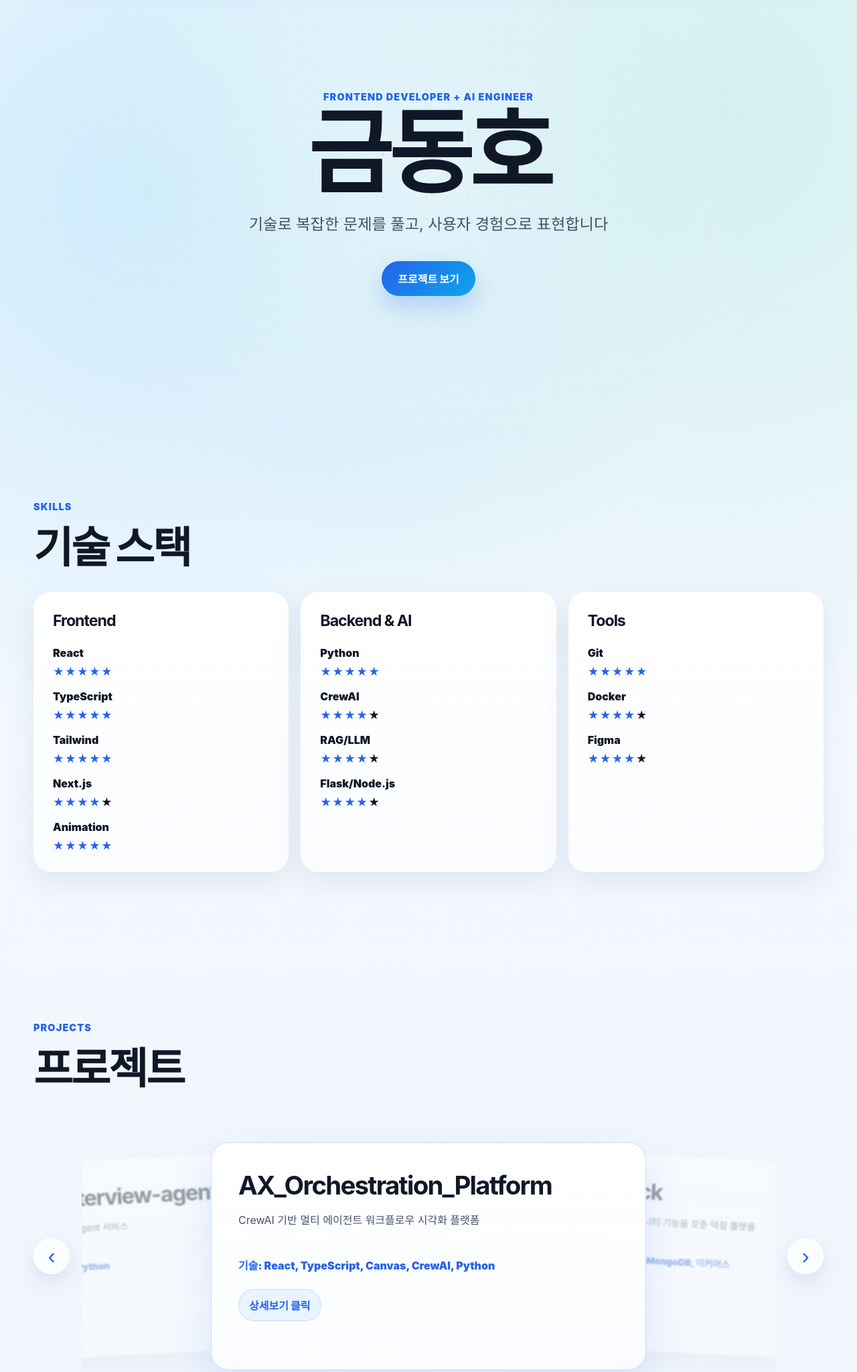
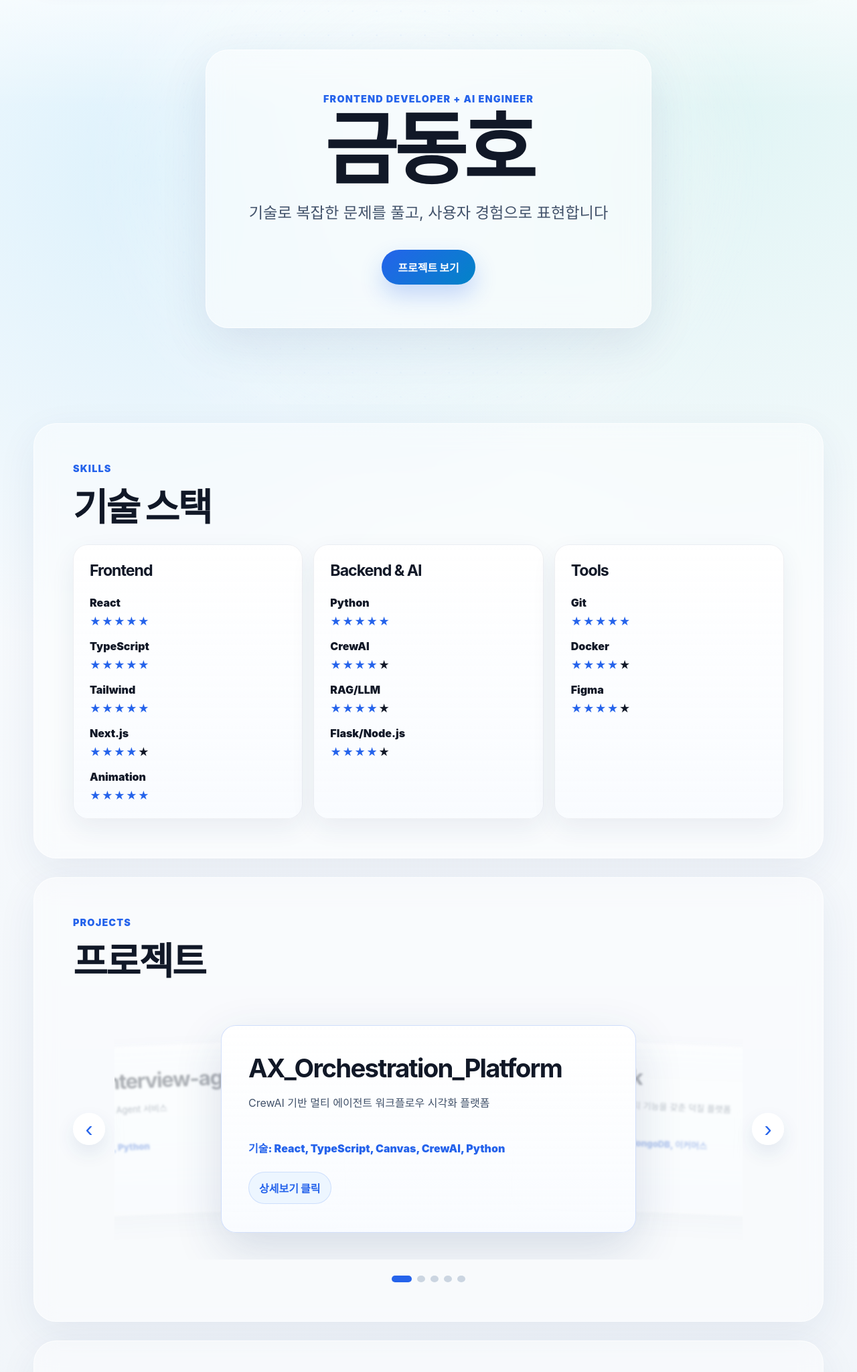
Before and after one commit to gold3534-tech/portfolio_website, a plain HTML site: page index.html in a window 1280 px wide. Shown: the part 100-2149 px from the top of the page at 67% size. Drawn offline with Linux system fonts and the light colour scheme.

Commit message:
Update styles.css

```diff
--- a/styles.css
+++ b/styles.css
@@ -1,20 +1,20 @@
 :root {
   color-scheme: light;
-  --bg: #edf3fb;
-  --bg-2: #f7fbff;
-  --surface: rgba(255, 255, 255, 0.82);
+  --bg: #eef3f8;
+  --bg-2: #fbfdff;
+  --surface: rgba(255, 255, 255, 0.9);
   --surface-solid: #ffffff;
-  --surface-blue: #eaf4ff;
-  --line: rgba(37, 99, 235, 0.12);
-  --line-strong: rgba(14, 165, 233, 0.36);
-  --text: #101827;
-  --body: #435267;
-  --muted: #75849a;
+  --surface-blue: #edf6ff;
+  --line: rgba(49, 70, 104, 0.11);
+  --line-strong: rgba(37, 99, 235, 0.32);
+  --text: #111827;
+  --body: #42526a;
+  --muted: #718096;
   --accent: #2563eb;
-  --cyan: #0ea5e9;
+  --cyan: #0284c7;
   --mint: #14b8a6;
-  --shadow: 0 22px 60px rgba(37, 99, 235, 0.12);
-  --radius: 26px;
+  --shadow: 0 18px 45px rgba(31, 63, 114, 0.11);
+  --radius: 22px;
   --sans: Inter, Poppins, ui-sans-serif, system-ui, -apple-system, BlinkMacSystemFont, "Segoe UI", "Noto Sans KR", sans-serif;
 }
 
@@ -31,8 +31,9 @@ body {
   min-width: 320px;
   overflow-x: hidden;
   background:
-    radial-gradient(circle at 18% 12%, rgba(14, 165, 233, 0.18), transparent 28%),
-    radial-gradient(circle at 84% 8%, rgba(20, 184, 166, 0.16), transparent 30%),
+    linear-gradient(180deg, rgba(255, 255, 255, 0.9), transparent 260px),
+    radial-gradient(circle at 18% 12%, rgba(14, 165, 233, 0.12), transparent 26%),
+    radial-gradient(circle at 84% 8%, rgba(20, 184, 166, 0.11), transparent 28%),
     linear-gradient(180deg, var(--bg-2), var(--bg));
   color: var(--text);
   font-family: var(--sans);
@@ -63,11 +64,11 @@ main,
   justify-content: space-between;
   gap: 18px;
   transform: translateX(-50%);
-  border: 1px solid rgba(255, 255, 255, 0.9);
+  border: 1px solid rgba(49, 70, 104, 0.08);
   border-radius: 999px;
   padding: 10px 14px 10px 20px;
-  background: rgba(255, 255, 255, 0.74);
-  box-shadow: 0 12px 34px rgba(37, 99, 235, 0.1);
+  background: rgba(255, 255, 255, 0.86);
+  box-shadow: 0 12px 28px rgba(31, 63, 114, 0.08);
   backdrop-filter: blur(22px);
 }
 
@@ -101,10 +102,10 @@ main,
 .hero {
   position: relative;
   display: grid;
-  min-height: 92vh;
+  min-height: 88vh;
   place-items: center;
   overflow: hidden;
-  padding: 128px 20px 86px;
+  padding: 132px 20px 72px;
 }
 
 .hero-bg {
@@ -112,15 +113,21 @@ main,
   inset: 0;
   z-index: -1;
   background:
-    radial-gradient(circle, rgba(37, 99, 235, 0.18) 1px, transparent 1px),
-    linear-gradient(135deg, rgba(255, 255, 255, 0.7), rgba(234, 244, 255, 0.16));
-  background-size: 32px 32px, auto;
-  mask-image: radial-gradient(circle at center, black, transparent 78%);
+    radial-gradient(circle, rgba(37, 99, 235, 0.1) 1px, transparent 1px),
+    linear-gradient(135deg, rgba(255, 255, 255, 0.8), rgba(234, 244, 255, 0.22));
+  background-size: 36px 36px, auto;
+  mask-image: radial-gradient(circle at center, black, transparent 76%);
   animation: drift 18s linear infinite;
 }
 
 .hero-content {
-  max-width: 940px;
+  max-width: 880px;
+  border: 1px solid rgba(255, 255, 255, 0.72);
+  border-radius: 34px;
+  padding: clamp(34px, 6vw, 64px);
+  background: rgba(255, 255, 255, 0.48);
+  box-shadow: 0 22px 70px rgba(31, 63, 114, 0.1);
+  backdrop-filter: blur(18px);
   text-align: center;
 }
 
@@ -149,14 +156,14 @@ h3 {
 }
 
 h1 {
-  font-size: clamp(4rem, 12vw, 8.6rem);
+  font-size: clamp(3.4rem, 10vw, 7.4rem);
   font-weight: 950;
   line-height: 0.9;
 }
 
 .hero-copy {
-  max-width: 760px;
-  margin: 26px auto 0;
+  max-width: 700px;
+  margin: 22px auto 0;
   color: var(--body);
   font-size: clamp(1.14rem, 2vw, 1.45rem);
   line-height: 1.72;
@@ -184,17 +191,23 @@ h1 {
 }
 
 .section {
-  padding: clamp(72px, 10vw, 112px) 0;
+  margin: 28px 0;
+  border: 1px solid rgba(255, 255, 255, 0.72);
+  border-radius: 34px;
+  padding: clamp(34px, 6vw, 58px);
+  background: rgba(255, 255, 255, 0.44);
+  box-shadow: 0 18px 60px rgba(31, 63, 114, 0.07);
+  backdrop-filter: blur(16px);
 }
 
 .section-heading {
   display: grid;
   gap: 8px;
-  margin-bottom: 34px;
+  margin-bottom: 28px;
 }
 
 .section-heading h2 {
-  font-size: clamp(2.5rem, 5vw, 4.8rem);
+  font-size: clamp(2.15rem, 4.4vw, 4rem);
   font-weight: 950;
   line-height: 0.98;
 }
@@ -202,23 +215,23 @@ h1 {
 .skills-grid {
   display: grid;
   grid-template-columns: repeat(3, minmax(0, 1fr));
-  gap: 18px;
+  gap: 16px;
 }
 
 .skill-card,
 .project-card,
 .education-card {
-  border: 1px solid rgba(255, 255, 255, 0.82);
+  border: 1px solid rgba(49, 70, 104, 0.08);
   border-radius: var(--radius);
   background:
-    linear-gradient(180deg, rgba(255, 255, 255, 0.9), rgba(248, 251, 255, 0.72)),
+    linear-gradient(180deg, rgba(255, 255, 255, 0.96), rgba(248, 251, 255, 0.86)),
     var(--surface);
-  box-shadow: 0 16px 42px rgba(31, 63, 114, 0.09);
+  box-shadow: 0 14px 36px rgba(31, 63, 114, 0.075);
   backdrop-filter: blur(18px);
 }
 
 .skill-card {
-  padding: 28px;
+  padding: 24px;
 }
 
 .skill-card h3 {
@@ -252,20 +265,20 @@ h1 {
 
 .carousel-shell {
   display: grid;
-  grid-template-columns: 54px minmax(0, 1fr) 54px;
-  gap: 18px;
+  grid-template-columns: 48px minmax(0, 1fr) 48px;
+  gap: 14px;
   align-items: center;
 }
 
 .carousel-viewport {
   position: relative;
-  min-height: 430px;
+  min-height: 390px;
   overflow: hidden;
 }
 
 .carousel-track {
   position: relative;
-  height: 430px;
+  height: 390px;
 }
 
 .project-card {
@@ -273,14 +286,14 @@ h1 {
   left: 50%;
   top: 50%;
   display: grid;
-  width: min(650px, 76%);
-  min-height: 340px;
+  width: min(620px, 72%);
+  min-height: 310px;
   align-content: start;
   padding: clamp(24px, 4vw, 40px);
   cursor: pointer;
   opacity: 0;
   pointer-events: none;
-  transform: translate(-50%, -50%) scale(0.84);
+  transform: translate(-50%, -50%) scale(0.82);
   transition: transform 420ms cubic-bezier(0.22, 1, 0.36, 1), opacity 280ms ease, filter 280ms ease, border-color 180ms ease;
 }
 
@@ -291,23 +304,23 @@ h1 {
   filter: none;
   transform: translate(-50%, -50%) scale(1);
   border-color: rgba(37, 99, 235, 0.2);
-  box-shadow: var(--shadow);
+  box-shadow: 0 24px 70px rgba(31, 63, 114, 0.16);
 }
 
 .project-card.prev-card,
 .project-card.next-card {
   z-index: 2;
-  opacity: 0.42;
+  opacity: 0.34;
   pointer-events: auto;
-  filter: blur(1px) saturate(0.82);
+  filter: blur(1.8px) saturate(0.82);
 }
 
 .project-card.prev-card {
-  transform: translate(-116%, -50%) scale(0.86) rotate(-3deg);
+  transform: translate(-112%, -50%) scale(0.82) rotate(-2.5deg);
 }
 
 .project-card.next-card {
-  transform: translate(16%, -50%) scale(0.86) rotate(3deg);
+  transform: translate(12%, -50%) scale(0.82) rotate(2.5deg);
 }
 
 .project-card.hidden-card {
@@ -327,7 +340,7 @@ h1 {
 }
 
 .project-card h3 {
-  font-size: clamp(1.8rem, 3vw, 3rem);
+  font-size: clamp(1.7rem, 3vw, 2.75rem);
 }
 
 .project-card p {
@@ -356,12 +369,12 @@ h1 {
 
 .carousel-button {
   display: grid;
-  width: 54px;
-  height: 54px;
+  width: 48px;
+  height: 48px;
   place-items: center;
   border: 1px solid rgba(255, 255, 255, 0.8);
   border-radius: 50%;
-  background: rgba(255, 255, 255, 0.78);
+  background: rgba(255, 255, 255, 0.9);
   color: var(--accent);
   font-size: 2.1rem;
   box-shadow: 0 12px 28px rgba(31, 63, 114, 0.1);
@@ -400,8 +413,8 @@ h1 {
 .education-card {
   display: grid;
   grid-template-columns: minmax(0, 0.8fr) minmax(0, 1.2fr);
-  gap: 30px;
-  padding: clamp(24px, 4vw, 38px);
+  gap: 28px;
+  padding: clamp(24px, 4vw, 34px);
 }
 
 .education-period {
@@ -461,7 +474,7 @@ h1 {
 .modal-backdrop {
   position: absolute;
   inset: 0;
-  background: rgba(15, 23, 42, 0.48);
+  background: rgba(15, 23, 42, 0.42);
   backdrop-filter: blur(10px);
 }
 
@@ -471,10 +484,10 @@ h1 {
   width: min(920px, 100%);
   max-height: min(86vh, 900px);
   overflow: auto;
-  border: 1px solid rgba(255, 255, 255, 0.9);
-  border-radius: 28px;
+  border: 1px solid rgba(49, 70, 104, 0.1);
+  border-radius: 26px;
   padding: clamp(22px, 4vw, 38px);
-  background: #f8fbff;
+  background: #fbfdff;
   box-shadow: var(--shadow);
 }
 
@@ -501,7 +514,7 @@ h1 {
 
 .modal-image {
   position: relative;
-  min-height: 280px;
+  min-height: 250px;
   overflow: hidden;
   border: 1px solid var(--line);
   border-radius: 20px;
@@ -582,8 +595,8 @@ h1 {
 
   .carousel-viewport,
   .carousel-track {
-    min-height: 390px;
-    height: 390px;
+    min-height: 360px;
+    height: 360px;
   }
 }
 
@@ -623,7 +636,17 @@ h1 {
   }
 
   h1 {
-    font-size: clamp(3.3rem, 18vw, 5.4rem);
+    font-size: clamp(3rem, 17vw, 4.8rem);
+  }
+
+  .hero-content,
+  .section {
+    border-radius: 24px;
+    padding-inline: 18px;
+  }
+
+  .section {
+    margin: 18px 0;
   }
 }
 
```
